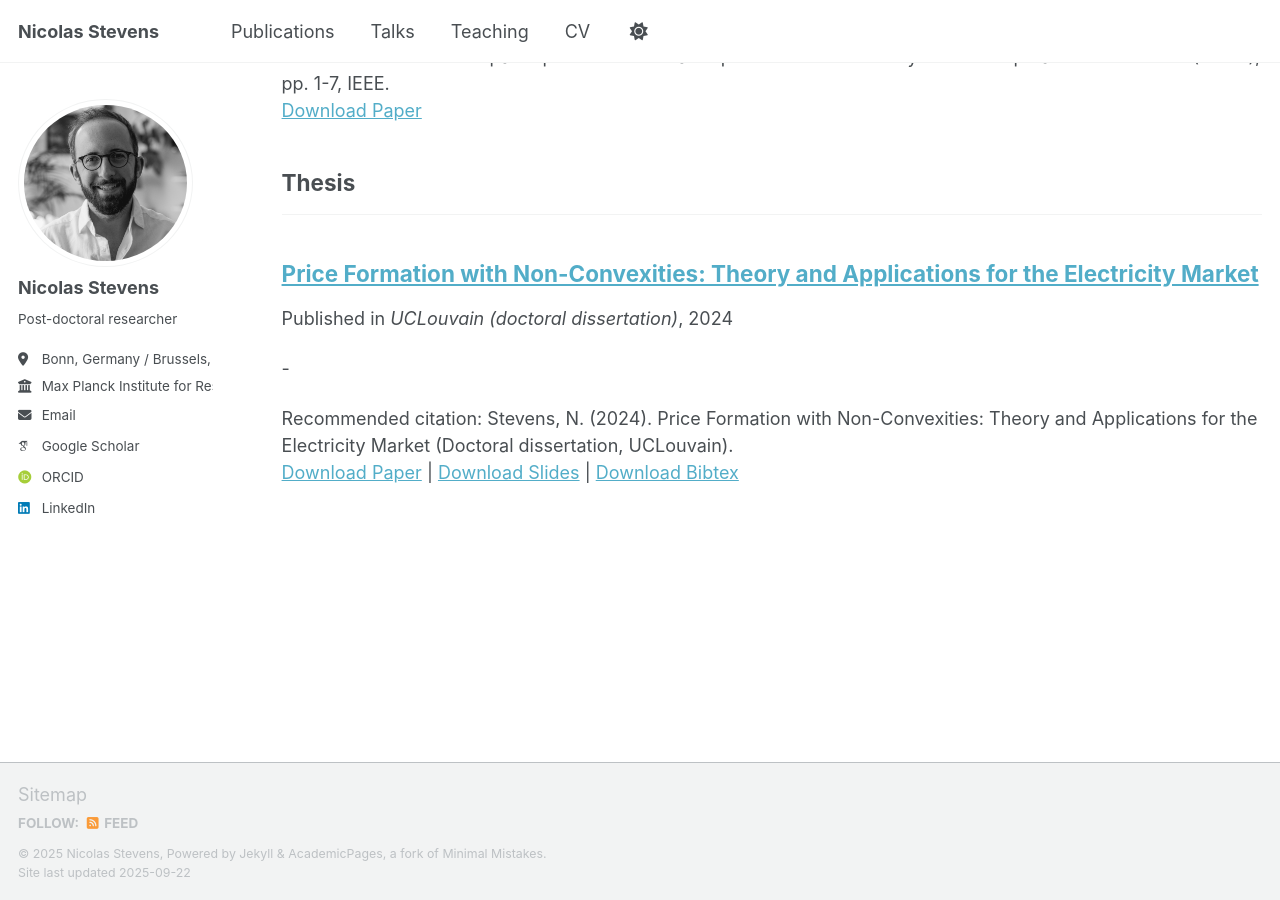
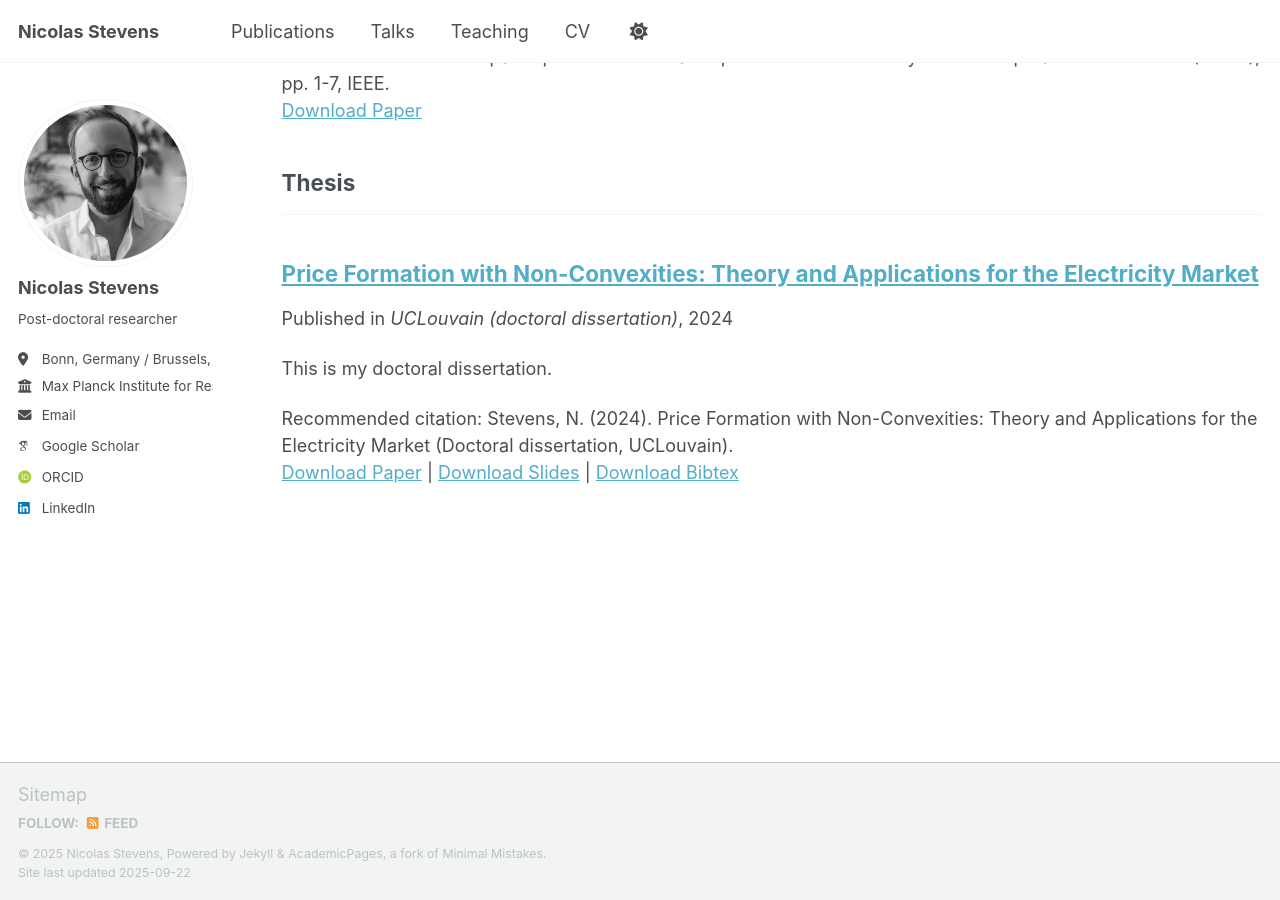
Before and after one commit to NicolasStevens/NicolasStevens.github.io, a Jekyll site: the page built from _pages/publications.html, in a window 1280 px wide and 900 px high, scrolled down 2579 px. Built offline with Jekyll 4.4.1, drawn with Linux system fonts in a browser that asks for light colours; some web fonts are replaced; a script that is not in the unit is left out.

Commit message:
Update PhDThesis2024.md

```diff
--- a/_publications/PhDThesis2024.md
+++ b/_publications/PhDThesis2024.md
@@ -3,7 +3,7 @@ title: "Price Formation with Non-Convexities: Theory and Applications for the El
 collection: publications
 category: thesis
 permalink: /publication/PhDThesis2024
-excerpt: '-'
+excerpt: 'This is my doctoral dissertation.'
 date: 2024-12-01
 venue: 'UCLouvain (doctoral dissertation)'
 slidesurl: 'https://NicolasStevens.github.io/files/PublicDefense2024_short.pdf'
```
